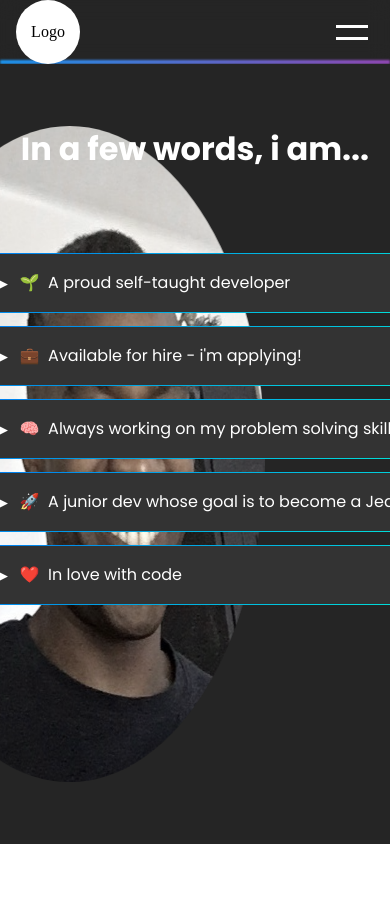
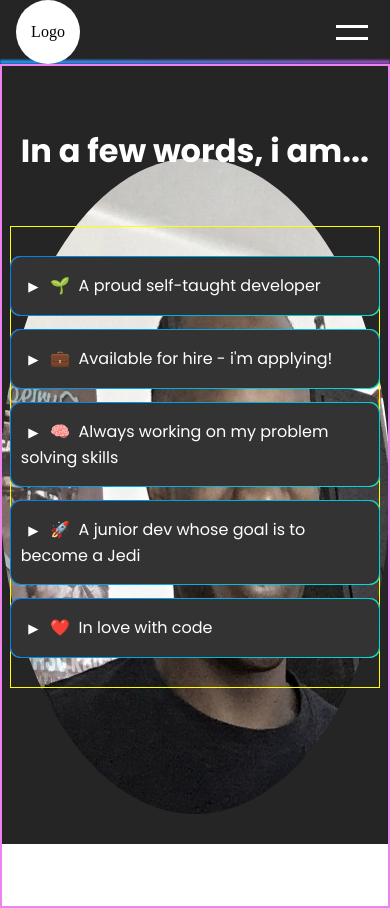
Before and after one commit to newnightcoder/nightcoder.io, a Next.js app: page /about in a window 390 px wide. Built offline with nearby package versions, Linux system fonts and the light colour scheme.

Commit message:
transition background fixed with about backgroundImg/mobileMenu animation plays twice fixed :tada:

```diff
--- a/animations/MobileMenuAnimation.tsx
+++ b/animations/MobileMenuAnimation.tsx
@@ -10,11 +10,11 @@ interface Props extends PropsWithChildren {}
 const MobileMenuAnimation = ({ children }: Props) => {
   const { timelineMenu, isMenuOpen, setIsMenuAnim } =
     useContext(TransitionContext);
-  const ref = useRef<HTMLDivElement | null>(null);
+  const ref = useRef<HTMLDivElement>(null);
   const [anim, setAnim] = useState<gsap.core.Timeline>(() =>
     gsap.timeline({
       paused: true,
-      repeat: 0,
+      // repeat: 0,
       onStart: () => {
         setIsMenuAnim(true);
       },
@@ -24,7 +24,11 @@ const MobileMenuAnimation = ({ children }: Props) => {
     })
   );
 
+  const didAnimate = useRef(false); // to prevent animation from playing TWICE (Dan Abramov's gsap solution: https://greensock.com/forums/topic/31712-simple-opacity-fade-doesnt-work-in-react/?do=findComment&comment=158569&_rid=92885)
+
   useIsoMorphicLayoutEffect(() => {
+    if (didAnimate.current) return;
+
     if (ref.current) {
       anim
         .set(ref.current, {
@@ -64,12 +68,14 @@ const MobileMenuAnimation = ({ children }: Props) => {
         });
 
       // play anim on enter
+      didAnimate.current = true;
       anim.play().then(() => {
         // play anim.reverse() on exit
         timelineMenu.add(anim.reverse());
       });
     }
-  }, [ref]);
+    console.log("menu animation playing");
+  }, []);
 
   return (
     <AnimationContainer ref={ref}>
--- a/components/AboutItem/AboutItemStyled.ts
+++ b/components/AboutItem/AboutItemStyled.ts
@@ -6,13 +6,12 @@ interface Props {
 }
 
 const ItemContainer = styled.div`
-  width: 99%;
+  width: 100%;
+  // max-width: 500px;
   background-color: #333;
   border-radius: 10px;
   position: relative;
-  padding: 0 10px;
-  // z-index: -1;
-
+  padding: 0 30px 0 10px;
   &::before {
     content: "";
     position: absolute;
@@ -46,7 +45,9 @@ const ItemContainer = styled.div`
 `;
 
 const ItemTitle = styled.p`
-  width: max-content;
+  width: 100%;
+  // max-width: 900px;
+  white-space: var(--about-items-whitespace);
 `;
 
 const ItemBtn = styled.button<Props>`
@@ -65,7 +66,6 @@ const Item = styled.div<Props>`
   padding: 0 15px 20px;
   width: 100%;
   word-break: break-all;
-  white-space: wrap;
   display: ${(props) => props.display};
 `;
 
--- a/components/Background/Background.tsx
+++ b/components/Background/Background.tsx
@@ -20,9 +20,8 @@ const Background = forwardRef<HTMLDivElement>((children, ref) => {
       backgroundImg={backgroundImg}
     >
       {/* <HomeAnimation></HomeAnimation> */}
-      {isAboutPage ? (
+      {backgroundImg ? (
         <ImgContainer>
-          {backgroundImg ? (
           <Image
             src={backgroundImg}
             layout="fixed"
@@ -30,7 +29,6 @@ const Background = forwardRef<HTMLDivElement>((children, ref) => {
             priority={false}
             loading="lazy"
           />
-          ) : null}
         </ImgContainer>
       ) : (
         <WordContainer>{backgroundWord}</WordContainer>
--- a/components/Background/BackgroundStyled.ts
+++ b/components/Background/BackgroundStyled.ts
@@ -34,29 +34,28 @@ const WordContainer = styled.div<Props>`
   transform: scale(1, 3);
   text-transform: uppercase;
   color: #444;
+  opacity: 0;
   // border: 1px solid yellow;
 `;
+
 const ImgContainer = styled.div`
-  height: calc(100% - var(--navbar-height));
   height: 100%;
   width: 100%;
-  // overflow: hidden;
+  padding-top: var(--navbar-height);
   display: flex;
   align-items: center;
   justify-content: center;
   filter: grayscale(50%);
   animation: leftright 10s infinite alternate;
-  @keyframes leftright {
-    0% {
-      transform: translateX(-50%);
-    }
-    // 100% {
-    //   transform: translateX(50%) rotate(360deg);
-    // }
-    100% {
-      transform: translateX(50%);
-    }
-  }
+  opacity: 0;
+  // @keyframes leftright {
+  //   0% {
+  //     transform: translateX(-50%);
+  //   }
+  //   100% {
+  //     transform: translateX(50%);
+  //   }
+  // }
 `;
 
 export { Container, WordContainer, ImgContainer };
--- a/components/MobileMenu/MobileMenu.tsx
+++ b/components/MobileMenu/MobileMenu.tsx
@@ -7,7 +7,7 @@ import { Container } from "./MobileMenuStyled";
 const MobileMenu = () => {
   const menu = <MobileMenuAnimation />;
   const [child, setChild] = useState<ReactNode | null>(null);
-  const { isMenuOpen } = useContext(TransitionContext);
+  const { isMenuOpen, setIsMenuOpen } = useContext(TransitionContext);
   const { width, height, setSize } = useWindowSize();
 
   useIsoMorphicLayoutEffect(() => {
@@ -16,7 +16,9 @@ const MobileMenu = () => {
   }, [isMenuOpen]);
 
   useEffect(() => {
+    // if (width > breakpoints.mdNumber) return setIsMenuOpen(false);
     window.addEventListener("resize", setSize);
+    return () => window.removeEventListener("resize", setSize);
   }, [setSize]);
 
   return (
--- a/components/MobileMenu/MobileMenuStyled.ts
+++ b/components/MobileMenu/MobileMenuStyled.ts
@@ -20,6 +20,7 @@ const Container = styled.div.attrs((props: Props) => ({
 }))<Props>`
   position: fixed;
   inset: 0;
+  display: var(--mobile-menu-display);
 `;
 
 export { Container };
--- a/context/TransitionLayout.tsx
+++ b/context/TransitionLayout.tsx
@@ -7,7 +7,7 @@ import {
   useState,
 } from "react";
 import { Background, Layout, Loader } from "../components";
-import { useHandleRoute, useIsoMorphicLayoutEffect } from "../hooks";
+import { useIsoMorphicLayoutEffect } from "../hooks";
 import { GlobalStyles } from "../styles/_globals";
 import { TransitionContext } from "./TransitionContext";
 
@@ -20,15 +20,21 @@ interface Props extends PropsWithChildren {}
 const TransitionLayout = ({ children }: Props) => {
   const [isLoading, setisLoading] = useState(true);
   const [nextChildren, setNextChildren] = useState(children);
-  const { timelinePages, backgroundColor, isMenuOpen } =
-    useContext(TransitionContext);
+  const {
+    timelinePages,
+    timelineMenu,
+    backgroundColor,
+    backgroundWord,
+    backgroundImg,
+    isMenuOpen,
+  } = useContext(TransitionContext);
   const layoutRef = useRef<HTMLDivElement>(null);
   const bgRef = useRef<HTMLDivElement>(null);
-  const handleRoute = useHandleRoute();
   const sections = ["/", "/about", "/projects", "/stack", "/contact"];
-  const wrap = gsap.utils.wrap(0, sections.length);
-  const [currentIndex, setCurrentIndex] = useState(0);
-  const [isAnimating, setIsAnimating] = useState(false);
+  // const handleRoute = useHandleRoute();
+  // const wrap = gsap.utils.wrap(0, sections.length);
+  // const [currentIndex, setCurrentIndex] = useState(0);
+  // const [isAnimating, setIsAnimating] = useState(false);
 
   const transitionPages = useCallback(() => {
     if (children === nextChildren) return;
@@ -37,7 +43,7 @@ const TransitionLayout = ({ children }: Props) => {
       timelinePages.pause().clear();
       setNextChildren(children);
     });
-  }, [children, nextChildren, setNextChildren, timelinePages]);
+  }, [children, nextChildren, setNextChildren, timelinePages, timelineMenu]);
 
   const transitionBackground = useCallback(() => {
     if (
@@ -46,25 +52,40 @@ const TransitionLayout = ({ children }: Props) => {
       bgRef.current &&
       !isMenuOpen
     ) {
-      gsap.to(bgRef.current, {
-        background: backgroundColor,
-        duration: 2,
-      });
+      gsap
+        .timeline({
+          default: {
+            duration: 2,
+          },
+        })
+        .to(bgRef.current, {
+          background: backgroundColor,
+          // duration: 2,
+        })
+        .to(
+          bgRef.current.firstChild,
+          {
+            opacity: 1,
+            // duration: 2,
+          },
+          ">"
+        );
+      // console.log("children of BG", bgRef.current.firstChild);
     }
   }, [layoutRef, bgRef, isMenuOpen, backgroundColor, gsap]);
 
-  const goToNextSection = (index: number, direction: number) => {
-    index = wrap(index);
-    // setIsAnimating(true);
-    if (direction === 1) {
-      handleRoute(sections[index + 1]);
-      setCurrentIndex(index + 1);
-    } else if (direction === -1) {
-      handleRoute(sections[index - 1]);
-      setCurrentIndex(index - 1);
-    }
-    // setIsAnimating(false);
-  };
+  // const goToNextSection = (index: number, direction: number) => {
+  //   index = wrap(index);
+  //   // setIsAnimating(true);
+  //   if (direction === 1) {
+  //     handleRoute(sections[index + 1]);
+  //     setCurrentIndex(index + 1);
+  //   } else if (direction === -1) {
+  //     handleRoute(sections[index - 1]);
+  //     setCurrentIndex(index - 1);
+  //   }
+  //   // setIsAnimating(false);
+  // };
 
   // useIsoMorphicLayoutEffect(() => {
   //   Observer.create({
@@ -83,7 +104,7 @@ const TransitionLayout = ({ children }: Props) => {
 
   useIsoMorphicLayoutEffect(() => {
     transitionBackground();
-  }, [backgroundColor, isMenuOpen]);
+  }, [backgroundColor, backgroundWord, backgroundImg, isMenuOpen]);
 
   return (
     <>
--- a/pages/about.tsx
+++ b/pages/about.tsx
@@ -1,5 +1,6 @@
-import { useRef } from "react";
+import { useContext, useEffect, useRef } from "react";
 import { AboutItem } from "../components";
+import { TransitionContext } from "../context/TransitionContext";
 import {
   useHandleRoute,
   useIsoMorphicLayoutEffect,
@@ -18,9 +19,14 @@ const About = () => {
   const pageRef = useRef<HTMLDivElement>(null);
   const handleBackground = useTransitionBackground();
   const handleRoute = useHandleRoute();
+  const { setBackgroundImg } = useContext(TransitionContext);
 
   useIsoMorphicLayoutEffect(() => {
     if (pageRef.current) return handleBackground(pageRef.current.id);
+  }, []);
+
+  useEffect(() => {
+    return () => setBackgroundImg(null);
   }, []);
 
   return (
--- a/pages/projects/index.tsx
+++ b/pages/projects/index.tsx
@@ -47,6 +47,7 @@ const Projects = () => {
       timelinePages.add(
         gsap.to(testRef.current, {
           x: -1000,
+          duration: 2,
         }),
         0
       );
@@ -81,7 +82,7 @@ const Projects = () => {
                   zIndex: `${i}`,
                 }}
               >
-                <Image src={p.img} layout="fill" alt="" />
+                <Image src={p.img} layout="intrinsic" alt="" />
               </div>
             );
           })}
--- a/styles/_globals.ts
+++ b/styles/_globals.ts
@@ -24,13 +24,19 @@ export const PageContainer = styled.div<Props>`
   // border: 5px solid red;
 `;
 
-const breakpoints = {
+export const breakpoints = {
   xs: "500px",
+  xsNumber: 500,
   sm: "640px",
+  smNumber: 640,
   md: "768px",
+  mdNumber: 768,
   lg: "1024px",
+  lgNumber: 1024,
   xl: "1280px",
+  xlNumber: 1280,
   xxl: "1536px",
+  xxlNumber: 1536,
 };
 
 export const GlobalStyles = createGlobalStyle`
@@ -62,6 +68,12 @@ html {
   --navbar-padding-right: 0;
   --header-width: max-content;
   --align-header: center;
+  --mobile-menu-display: block;
+  --about-items-container-width: 100%;
+  --about-items-whitespace: wrap;
+  --project-img-height: 300px;
+  --project-img-width: 90%;
+
 
   /* TEXT COLORS */
 
@@ -101,6 +113,11 @@ html {
     --align-header: flex-start;
     --fontsize-header : clamp(46px, 4.75vw, 70px);
     --line-height-header: 4.25rem;
+    --mobile-menu-display: none;
+    --about-items-container-width: 60vmax;
+    --about-items-whitespace: nowrap;
+    --project-img-height: 90%;
+    --project-img-width: 90vmax;
 
   }
 
@@ -167,7 +184,7 @@ body {
 }
 
 .project-out {
-  animation: clipOut 1000ms forwards;
+  animation: clipOut 1500ms forwards;
   @keyframes clipOut {
     0% {
       clip-path: polygon(0 0, 100% 0, 100% 100%, 0% 100%);
--- a/styles/about.ts
+++ b/styles/about.ts
@@ -8,7 +8,7 @@ const Container = styled.div`
   grid-template-rows: 150px max-content;
   justify-content: center;
   font-family: var(--poppins);
-  // border: 1px solid white;
+  border: 2px solid violet;
 `;
 
 const Title = styled.div`
@@ -23,13 +23,13 @@ const Title = styled.div`
 
 const ContentContainer = styled.div`
   grid-row: 2;
-  width: 100%;
-  max-width: 900px;
+  width: var(--about-items-container-width);
+  max-width: 500px;
   display: grid;
+  grid-template-columns: 1fr;
   // grid-template-columns: repeat(2, 1fr);
-  grid-template-columns: 1fr;
   // grid-column-gap: 3vw;
-  // border: 1px solid red;
+  border: 1px solid yellow;
 `;
 
 const AboutItemsContainer = styled.div`
```
Also changed, not shown: styles/projects.ts (+16 -11 lines). Lines whose indentation alone changed are shown as unchanged.
